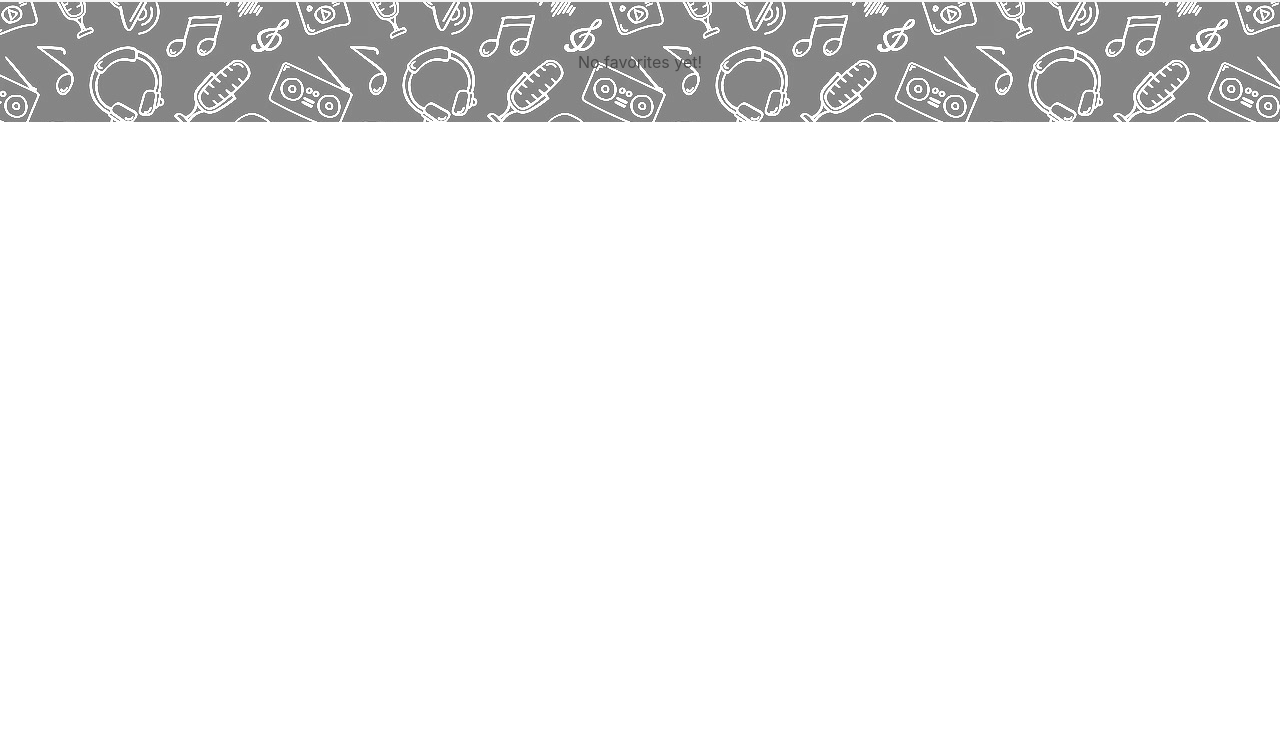
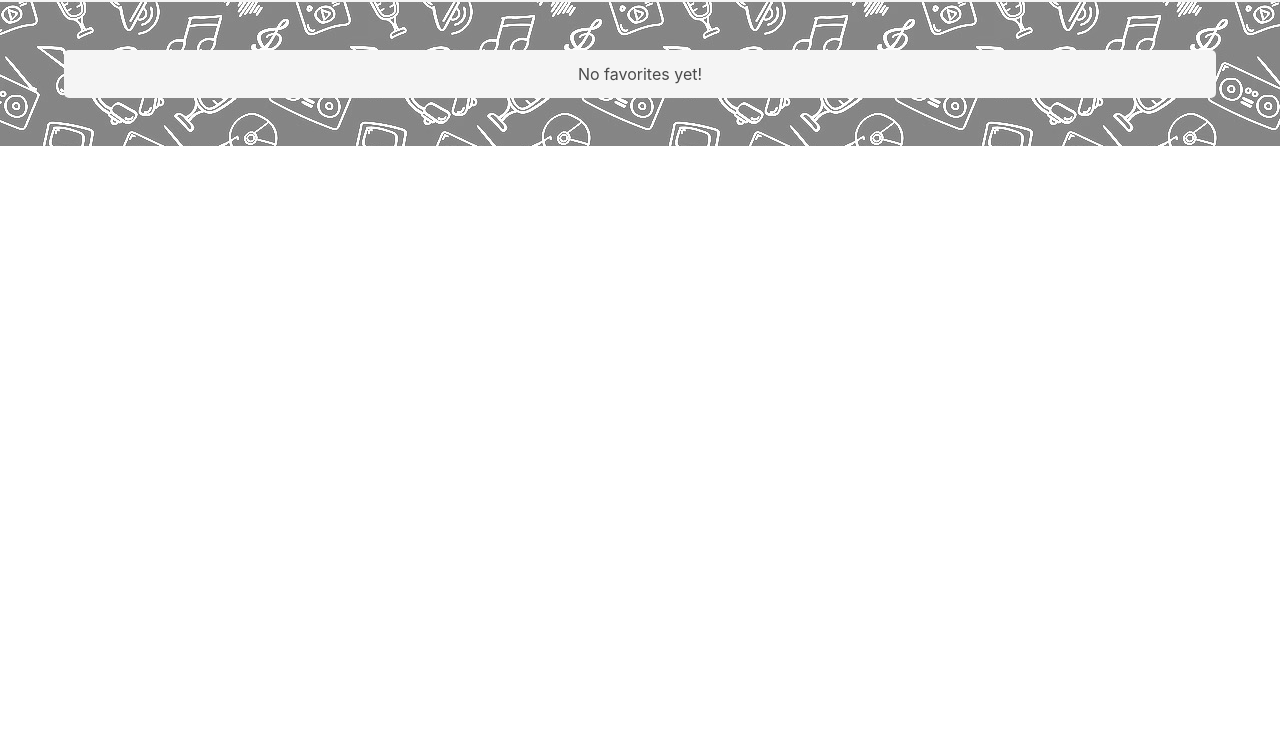
Before and after one commit to dymoy/jukebox, a plain HTML site: page favorites.html in a window 1280 px wide. Shown: the part 58-800 px from the top of the page. Drawn offline with nearby package versions, Linux system fonts and the light colour scheme.

Commit message:
Added styling for no-favorites-message

```diff
--- a/Assets/css/style.css
+++ b/Assets/css/style.css
@@ -2,13 +2,14 @@ img {
     max-width: 450px;
 }
 
-header,
-#search-container {
+header {
     background-color: whitesmoke;
 }
 
-#search-container {
+#search-container,
+#no-favorites-message {
     border-radius: 5px;
+    background-color: whitesmoke;
 }
 
 #search-input-btn {
--- a/favorites.html
+++ b/favorites.html
@@ -18,7 +18,7 @@
     <main class="section">
         <div class="container">
             <div id="favorites-container" class="columns is-multiline"></div>
-            <p id="no-favorites-message" class="has-text-centered is-hidden">No favorites yet!</p>
+            <p id="no-favorites-message" class="has-text-centered p-3 is-hidden">No favorites yet!</p>
         </div>
         <div class="modal" id="track-removed-modal">
             <div class="modal-background"></div>
```
